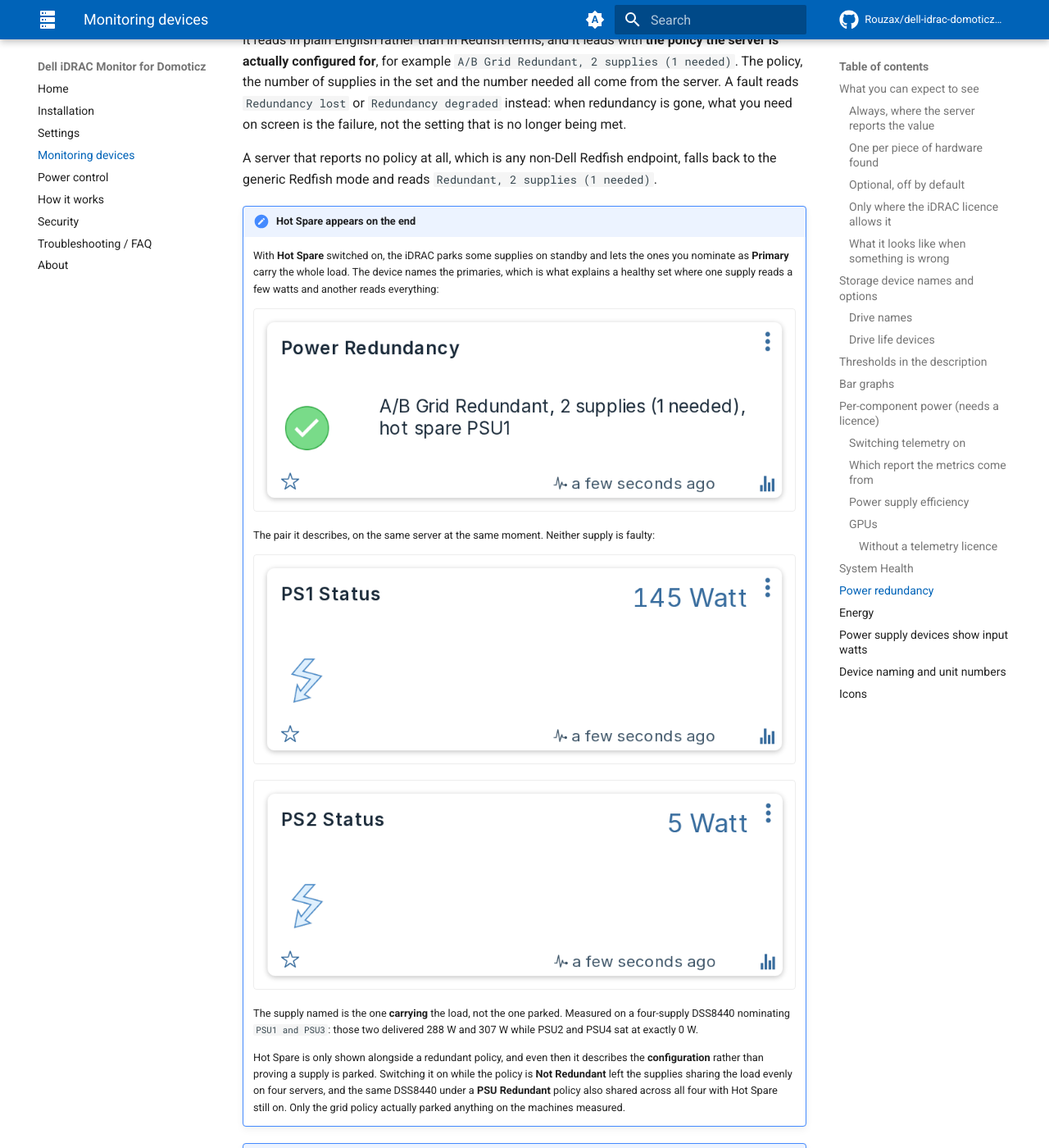
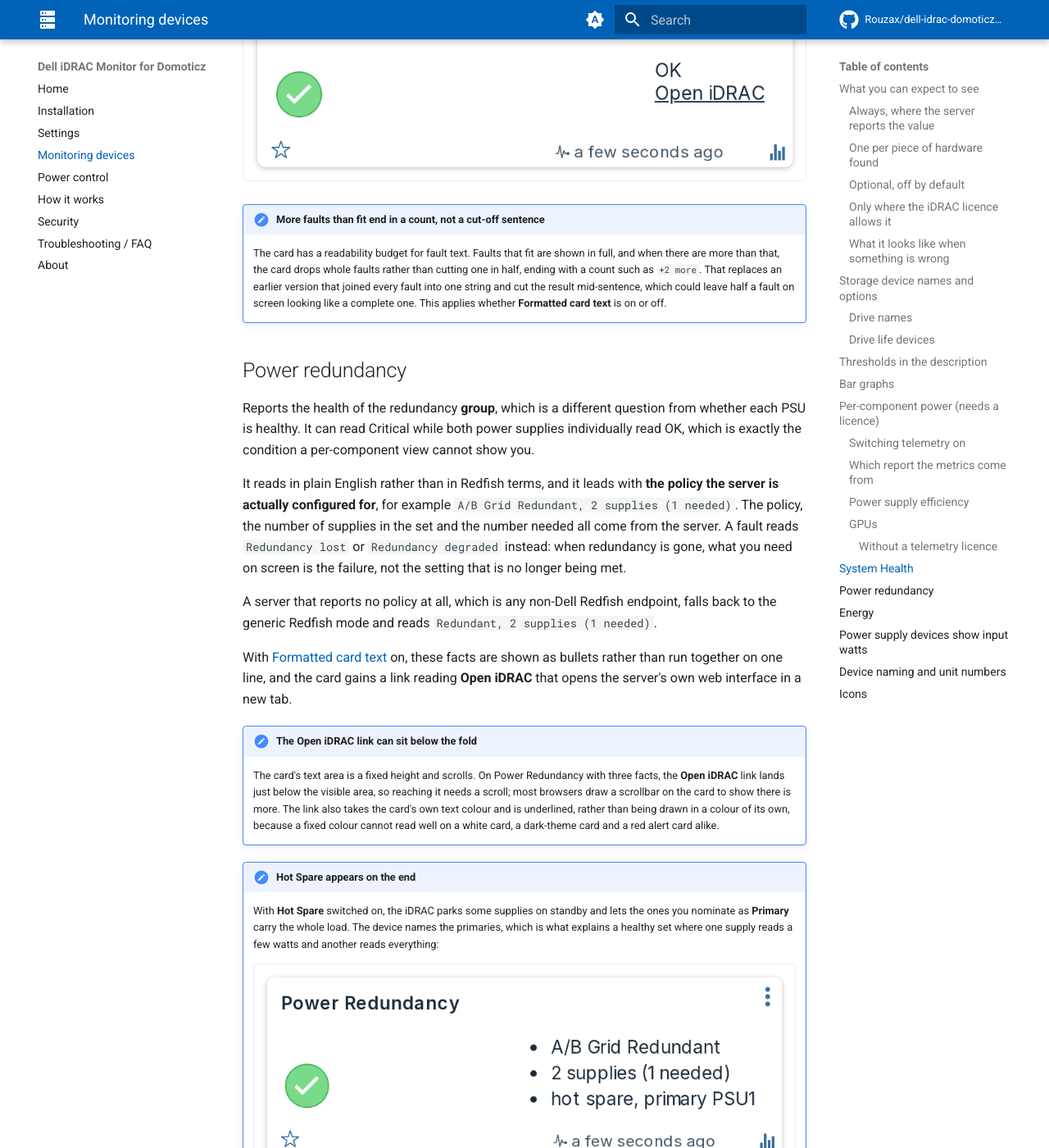
Before and after one commit to Rouzax/dell-idrac-domoticz-plugin, an MkDocs documentation site: the page built from docs/devices.md, in a window 1280 px wide and 1400 px high, scrolled down 14010 px. Shown: the whole window at 82% size. Built offline with MkDocs 1.6.1 and Material for MkDocs 9.7.7, drawn with Linux system fonts in a browser that asks for light colours; comment, search, counter and statistics services are not loaded; some of the changed text lies outside the part shown.

Commit message:
docs: document the Formatted card text setting
Covers the new RichCardText setting (Devices group, on by default): what it
changes on System Health and Power Redundancy, the sValue/dzVents/
notification compatibility warning, the Domoticz 2026.1 requirement, and the
independent fault-list truncation fix. Updates the two screenshots that were
replaced with the new bulleted rendering and adds the new Open iDRAC link
screenshot.

```diff
--- a/docs/devices.md
+++ b/docs/devices.md
@@ -86,7 +86,7 @@
 
 Four of those, as they actually appear:
 
-![System Health showing a raised fault, red](assets/cards/system-health-critical.png)
+![System Health showing two faults listed as bullets, red](assets/cards/system-health-critical.png)
 
 ![A failed power supply reading 0 Watt](assets/cards/psu-failed.png)
 
@@ -250,6 +250,13 @@
 !!! info "Why the fault text matters so much"
     Dell's health rollups track **raised faults**, not instantaneous component state, so the tile can stay red for hours while every single component, both power supplies included, reports `Status.Health: OK`. Without the fault sentence you would be looking at a red square with nothing behind it that you could act on.
 
+With [Formatted card text](settings.md#formatted-card-text) on, a fault list of more than one message is shown as bullets rather than joined into one paragraph, and the card gains a link reading **Open iDRAC** that opens the server's own web interface in a new tab, on every state including `OK`:
+
+![System Health reading OK, with the Open iDRAC link underneath](assets/cards/system-health-link.png)
+
+!!! note "More faults than fit end in a count, not a cut-off sentence"
+    The card has a readability budget for fault text. Faults that fit are shown in full, and when there are more than that, the card drops whole faults rather than cutting one in half, ending with a count such as `+2 more`. That replaces an earlier version that joined every fault into one string and cut the result mid-sentence, which could leave half a fault on screen looking like a complete one. This applies whether **Formatted card text** is on or off.
+
 ## Power redundancy
 
 Reports the health of the redundancy **group**, which is a different question from whether each PSU is healthy. It can read Critical while both power supplies individually read OK, which is exactly the condition a per-component view cannot show you.
@@ -258,10 +265,15 @@
 
 A server that reports no policy at all, which is any non-Dell Redfish endpoint, falls back to the generic Redfish mode and reads `Redundant, 2 supplies (1 needed)`.
 
+With [Formatted card text](settings.md#formatted-card-text) on, these facts are shown as bullets rather than run together on one line, and the card gains a link reading **Open iDRAC** that opens the server's own web interface in a new tab.
+
+!!! note "The Open iDRAC link can sit below the fold"
+    The card's text area is a fixed height and scrolls. On Power Redundancy with three facts, the **Open iDRAC** link lands just below the visible area, so reaching it needs a scroll; most browsers draw a scrollbar on the card to show there is more. The link also takes the card's own text colour and is underlined, rather than being drawn in a colour of its own, because a fixed colour cannot read well on a white card, a dark-theme card and a red alert card alike.
+
 !!! note "Hot Spare appears on the end"
     With **Hot Spare** switched on, the iDRAC parks some supplies on standby and lets the ones you nominate as **Primary** carry the whole load. The device names the primaries, which is what explains a healthy set where one supply reads a few watts and another reads everything:
 
-    ![Power Redundancy reading A/B Grid Redundant with a hot spare](assets/cards/power-redundancy-hot-spare.png)
+    ![Power Redundancy showing the policy, supply count and hot spare primary as three bullets](assets/cards/power-redundancy-hot-spare.png)
 
     The pair it describes, on the same server at the same moment. Neither supply is faulty:
 
```
Also changed, not shown: CHANGELOG.md (+6 -0 lines), docs/settings.md (+16 -0 lines), docs/assets/cards/power-redundancy-hot-spare.png, docs/assets/cards/system-health-critical.png, docs/assets/cards/system-health-link.png (added).
